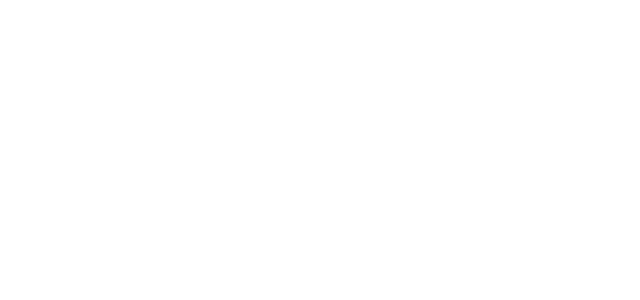
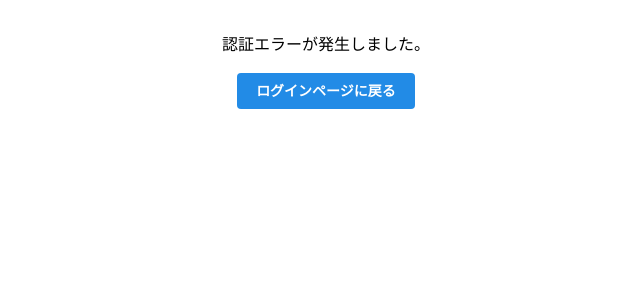
Before and after one commit to nkkn-prog/musematch-nextjs, a Next.js app: page /auth/error in a window 1280 px wide. Shown: the top 300 px of the page, without its empty margins (314-954 px from the left). Built offline with nearby package versions, Linux system fonts and the light colour scheme.

Commit message:
refactor: エラーページの作成

```diff
--- a/src/app/auth/error/page.tsx
+++ b/src/app/auth/error/page.tsx
@@ -1,28 +1,26 @@
-'use client';
-import { useEffect } from 'react';
-import { useRouter, useSearchParams } from 'next/navigation';
+import { Box, Text, Button } from '@mantine/core';
+import Link from 'next/link';
 
-export default function SignInErrorHandler() {
-  const router = useRouter();
-  const searchParams = useSearchParams();
-  const error = searchParams.get('error');
+export default function ErrorPage({
+  searchParams,
+}: {
+  searchParams: { error?: string }
+}) {
+  const error = searchParams.error;
 
-  useEffect(() => {
-    if (error) {
-      const errorMessage = getErrorMessage(error);
-      router.push(`/signin?message=${encodeURIComponent(errorMessage)}`);
-    }
-  }, [error, router]);
-
-  return null;
+  return (
+    <Box ta="center" mt="xl">
+      {error === 'EmailAlreadyInUse' ? (
+        <Text>
+          このメールアドレスは既に別の方法で登録されています。
+          別のメールアドレスを使用するか、登録済みの方法でログインしてください。
+        </Text>
+      ) : (
+        <Text>認証エラーが発生しました。</Text>
+      )}
+      <Button component={Link} href="/signin" mt="md">
+        ログインページに戻る
+      </Button>
+    </Box>
+  );
 }
-
-function getErrorMessage(error: string): string {
-  if (error === 'NOT_REGISTERED') {
-    return 'このアカウントは登録されていません。先にアカウント登録をしてください。';
-  } else if (error === 'DATABASE_ERROR') {
-    return 'データベースエラーが発生しました。';
-  } else {
-    return '';
-  }
-}
```
